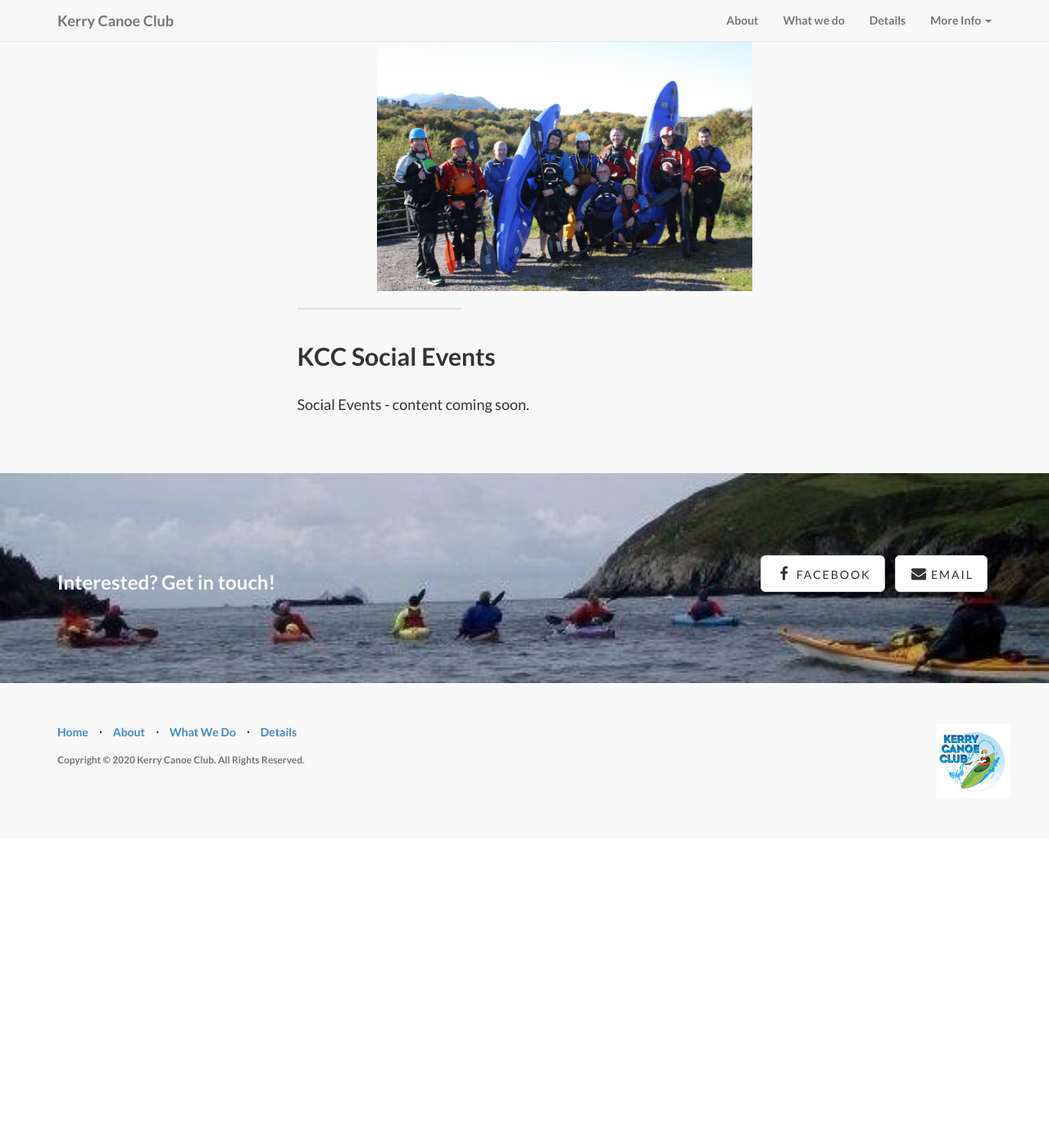
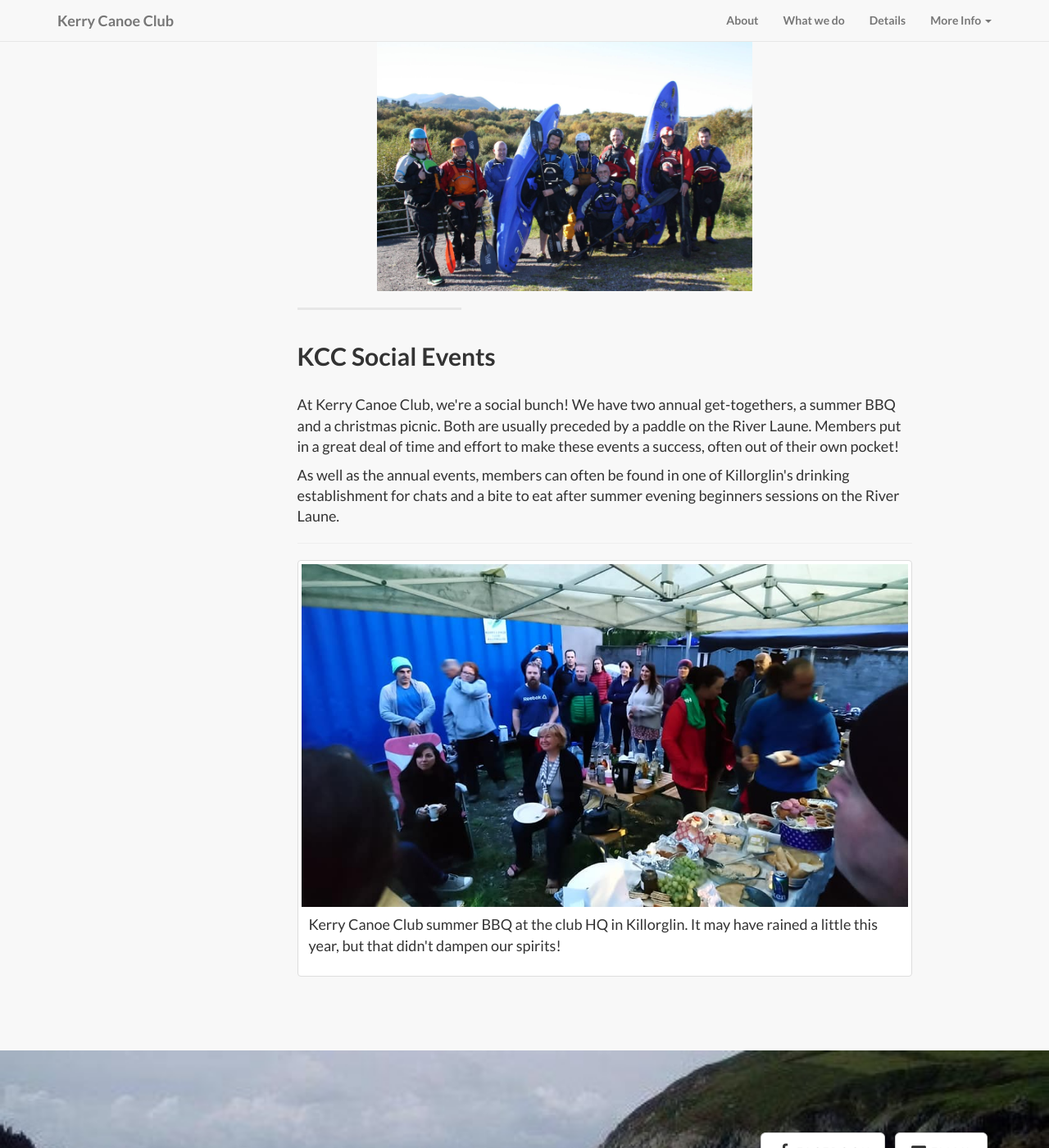
Before and after one commit to kerrycanoeclub/kerrycanoeclub.github.io, a Jekyll site: the page built from social.html, in a window 1280 px wide and 1400 px high. Shown: the whole window at 82% size. Built offline with Jekyll 4.4.1, drawn with Linux system fonts in a browser that asks for light colours.

Commit message:
Social page complete

```diff
--- a/social.html
+++ b/social.html
@@ -6,4 +6,20 @@ subTitle: Social Events at Kerry Canoe Club
 permalink: social.html
 ---
 
-<p>Social Events - content coming soon.</p>
+<p>At Kerry Canoe Club, we're a social bunch! We have two annual get-togethers, a summer BBQ and a christmas picnic. Both are usually preceded by a paddle on the River Laune. Members put in a great deal of time and effort to make these events a success, often out of their own pocket!</p>
+<p>As well as the annual events, members can often be found in one of Killorglin's drinking establishment for chats and a bite to eat after summer evening beginners sessions on the River Laune.</p>
+
+<hr>
+
+<div class="row">
+    <div class="col-sm-12">
+        <div class="thumbnail">
+            <a href="assets/images/Kayak_Social_BBQ.jpg">
+                <img src="assets/images/Kayak_Social_BBQ.jpg" alt="Kerry Canoe Club social bbq" style="width:100%">
+                <div class="caption">
+                    <p>Kerry Canoe Club summer BBQ at the club HQ in Killorglin. It may have rained a little this year, but that didn't dampen our spirits!</p>
+                </div>
+            </a>
+        </div>
+    </div>
+</div>
```
